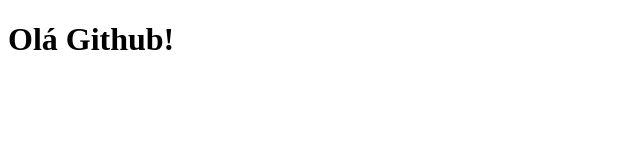
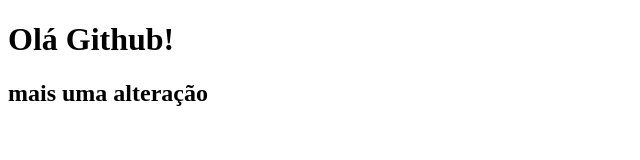
Before and after one commit to marciolourens/portfolio, a plain HTML site: page index.html in a window 1280 px wide. Shown: the whole page, without its empty margins (0-640 px from the left). Drawn offline with Linux system fonts and the light colour scheme.

Commit message:
new changes

```diff
--- a/index.html
+++ b/index.html
@@ -8,5 +8,6 @@
 </head>
 <body>
     <h1>Olá Github!</h1>
+    <h2>mais uma alteração</h2>
 </body>
 </html>
```
